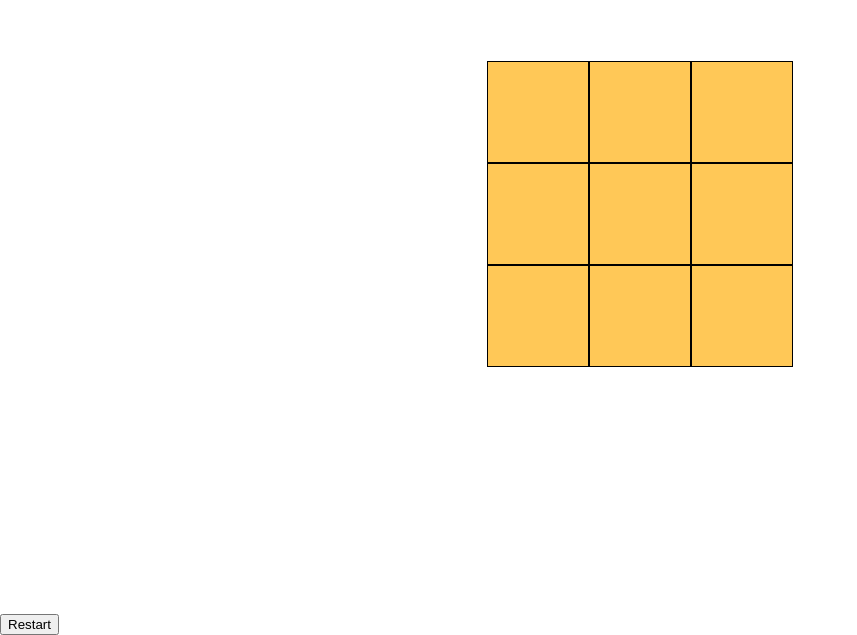
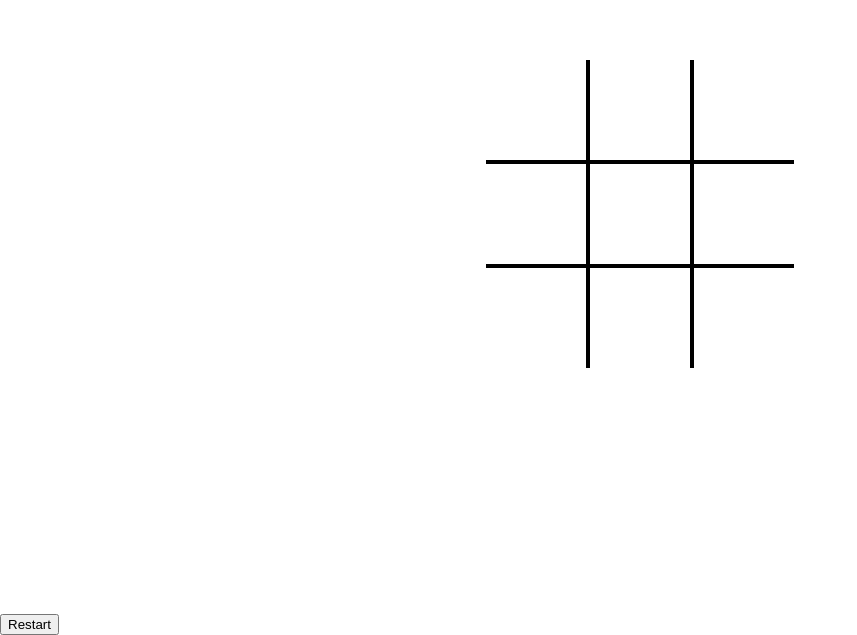
Before and after one commit to joethyr/js-tic-tac-toe, a plain HTML site: page index.html in a window 1280 px wide. Shown: the part 186-821 px from the top of the page, without its empty margins (0-857 px from the left). Drawn offline with Linux system fonts and the light colour scheme.

Commit message:
remove board borders via css

```diff
--- a/css/style.css
+++ b/css/style.css
@@ -4,7 +4,7 @@
 
 :root {
   --space-size: 100px;
-  --mark-size: cal(var(--space-size) * .85);
+  --mark-size: cal(var(--space-size) * .8);
 }
 
 body {
@@ -25,6 +25,26 @@ body {
 .space {
   width: var(--space-size);
   height: var(--space-size);
-  background-color: #FFC857;
-  border: 1px solid black;
+  /* background-color: #FFC857; */
+  border: 2px solid black;
 }
+
+.space:first-child,
+.space:nth-child(2),
+.space:nth-child(3) {
+  border-top: none;
+}
+
+.space:nth-child(3n + 1) {
+  border-left: none;
+}
+
+.space:nth-child(3n + 3) {
+  border-right: none;
+}
+
+.space:nth-child(7),
+.space:nth-child(8),
+.space:last-child {
+  border-bottom: none;
+}
```
